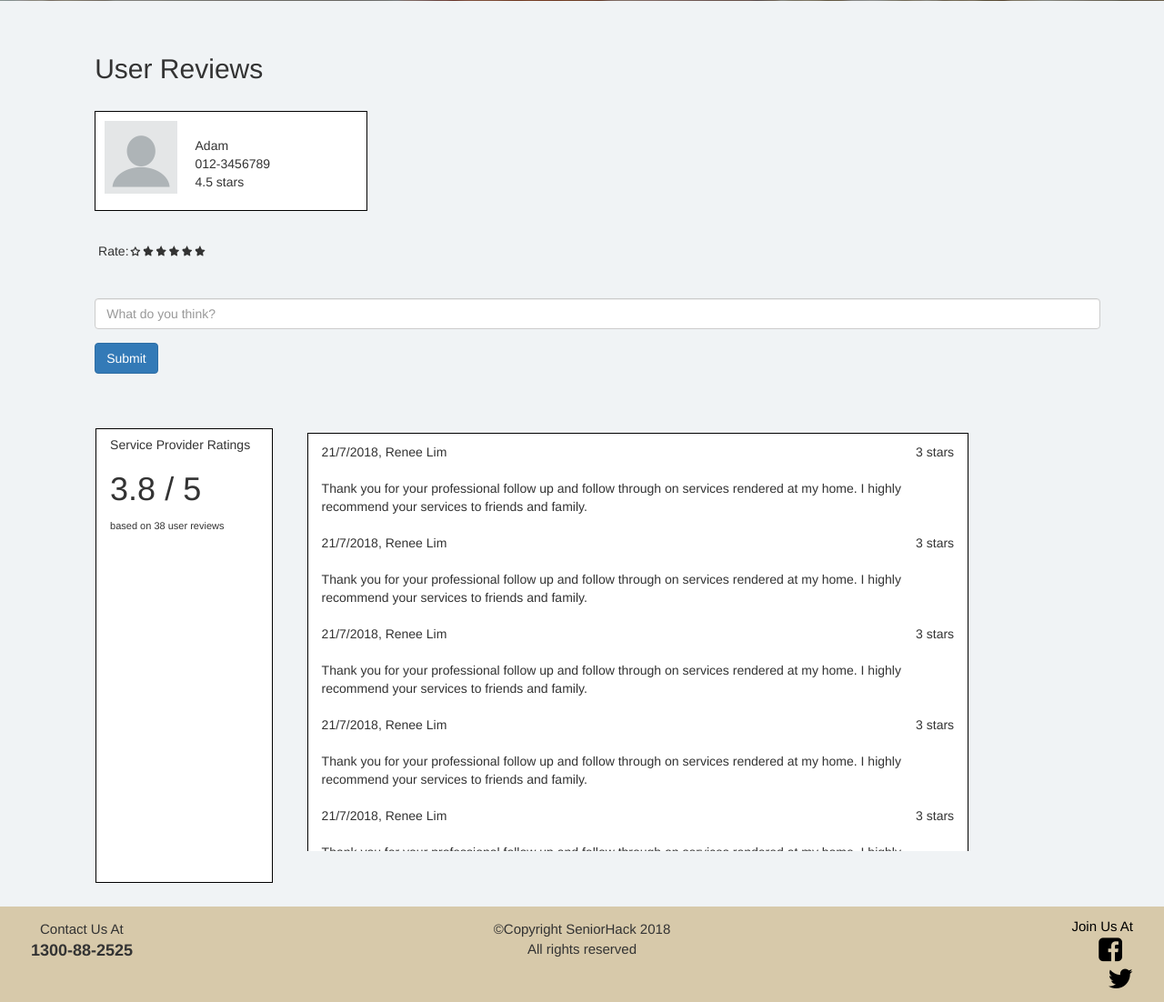
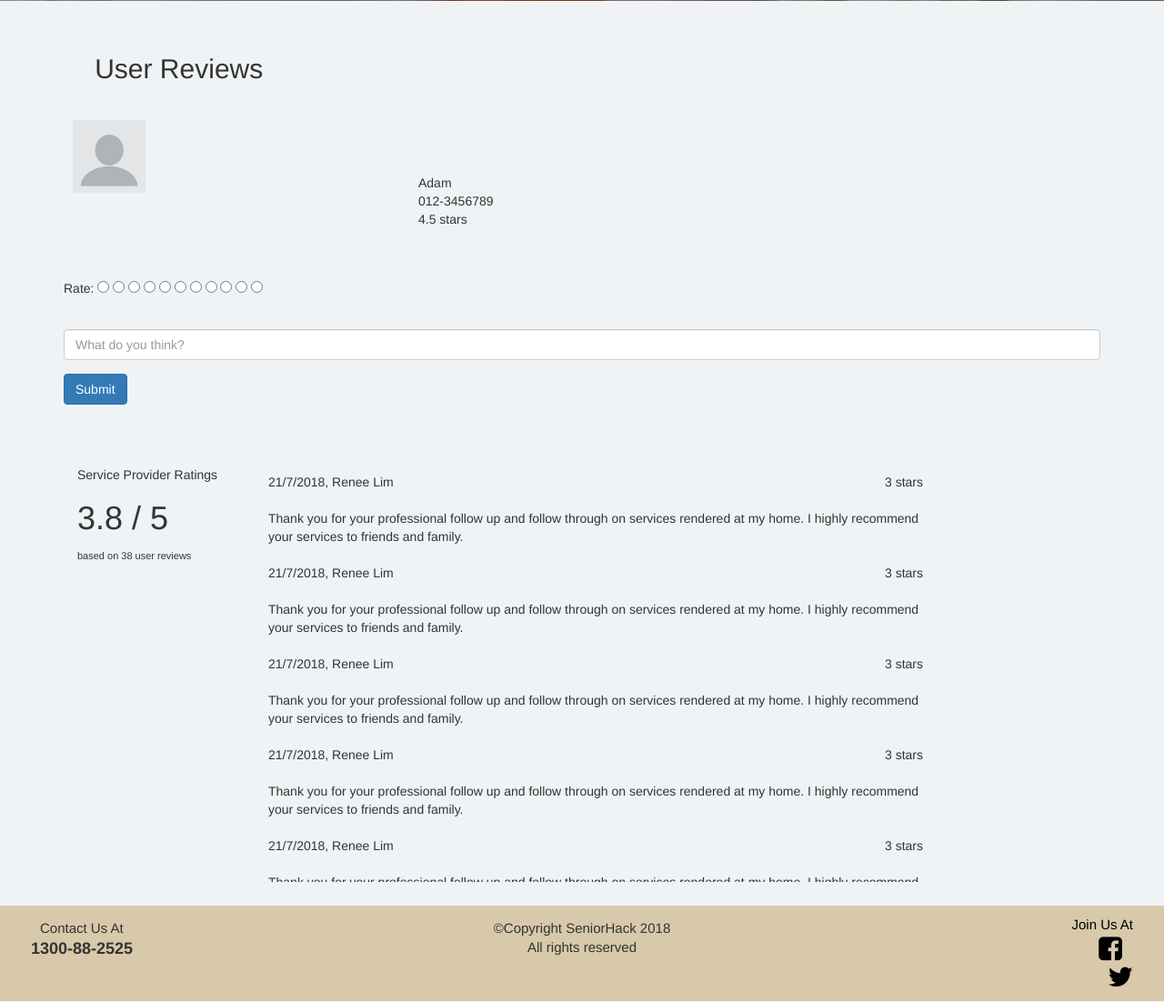
Before and after one commit to samuellim97/SeniorHack, a PHP site: page /UserReview.html in a window 1280 px wide. Shown: the part 499-1601 px from the top of the page at 91% size. Run offline with PHP 8.4, Linux system fonts and the light colour scheme; some libraries are stand-ins or nearby versions.

Commit message:
Update userReview.css

```diff
--- a/userReview.css
+++ b/userReview.css
@@ -1,71 +1,129 @@
-.shadow {
-	background-color:rgba(255,255,255,0.6);
-	margin-top:4%;
-	height:auto;
-	}
 
-#defaultSelected {
-	background-color:#19535f !important;}
+.button_style {
+	background-color: limegreen;
+	color: white;
+	border-color: limegreen;}
+
+.overall-grid{
+	height:100%;
+	width:100%;
+	position: fixed;
+	overflow-x:hidden;
+	margin: 0;
+	padding: 0;
+	max-width:2000px;}
 
 #banner {
-	background:url(banner4.jpg) no-repeat top center fixed;
+	background:url(Request-banner.png) no-repeat top center fixed;
 	background-size:cover;
 	height:500px;
 	width:100%;}
 
-#user_reviews {
-  margin-left:3%;}
+  @media only screen and (max-width: 750px)
+  {.logo {
+  margin:auto;
+  display:block;
+  }}
 
-#profile {
-  background-color:white;
-  height:110px;
-  max-width:300px;
-  border:1px solid black;
+  .logo {
+  margin-top:-1%;
+  height:50px;}
+@media (min-width: 1200px) {
+  .navbar-nav.navbar-center {
+    position: absolute;
+    left: 47%;
+    transform: translatex(-50%);
+  }
 }
+#defaultSelected {
+	background-color:#19535f !important;}
 
-#ratings {
-  background-color:white;
-  height:500px;
-  float:left;
-  text-align: left;
-  margin-left: 3%;
-  border:1px solid black;}
+.topnav li a:active{
+	background-color:#19535f !important;}
 
-.tb1 {
-  background-color:white;
-  height:500px;
-  float:left;
-	margin-left:3%;
-  border: 1px solid black;
-  margin-bottom:3%; }
+.topnav li a:hover{
+	background-color:grey !important;}
 
-.td{
-  border: 1px solid black;}
+  .banner-title {
+  text-align:left;
+  font-family:serif;
+  color:white;
+  font-size:50px;
+  margin-top:5%;}
 
-.rate {
-    display: inline-block;
-    border: 0;}
-.rate > input {
-    display: none;}
-.rate > label {
-    float: right;}
-.rate > label:before {
-    display: inline-block;
-    font-size: 1.1rem;
-    padding: .3rem .2rem;
-    margin: 0;
-    cursor: pointer;
-    font-family: FontAwesome;
-    content: "\f005 ";}
-.rate > label:last-child:before {
-    content: "\f006 ";}
-.rate .half:before {
-    content: "\f089 ";
-    position: absolute;
-    padding-right: 0;}
+  .banner-description p , .banner-description .btn{
+  margin-bottom:0%;
+  margin-top:0.3%;
+  color:white;}
 
-input:checked ~ label,
-label:hover, label:hover ~ label { color: #73B100;}
-input:checked + label:hover, input:checked ~ label:hover,
-input:checked ~ label:hover ~ label,
-label:hover ~ input:checked ~ label { color: #A6E72D;}
+  @media only screen and (max-width: 750px)
+  {.banner-description {
+  text-align:center;
+  font-size:13px;
+  position:relative;
+  }}
+
+  @media only screen and (max-width: 750px)
+  {.banner-title {
+  text-align:center;
+  position:relative;
+  font-size:31px;
+  margin-top:20%;
+  }}
+
+#footer-bg {
+	background-color: #d7c9aa;
+	margin-top: 2%;
+	background-size:cover;
+	height:100%;
+	width:100%;
+	font-size: 15px;}
+
+.footer_mid {
+	text-align:center;
+	margin-top:4%;}
+
+.footer-left {
+	margin-top:4%;
+	text-align:left;
+	margin-left:-10%;}
+
+.footer-right {
+    margin-top:3%;
+	float: right;
+	text-align:right;
+	margin-right:-10%;}
+
+
+
+.top-btn{
+	margin-left:10%;
+	margin-right:10%;
+	margin-top:5%;
+	}
+
+.bottom-btn{
+	margin-left:8%;
+	margin-right:5%;
+	margin-top:8%;}
+
+.button.btn {
+	background-color:#d7c9aa;
+	font-weight:bold;
+	color:black;
+	border:0;}
+
+.button:hover {
+	background-color:#f0f3f5;
+	border: 2px solid black;}
+
+.button:focus {
+	background-color:#7b2d26 !important;
+	color:white;
+	border: 2px solid white;}
+
+.button.active {
+	background-color:#7b2d26 !important;
+	color:white;
+	border: 2px solid white;
+}
```
